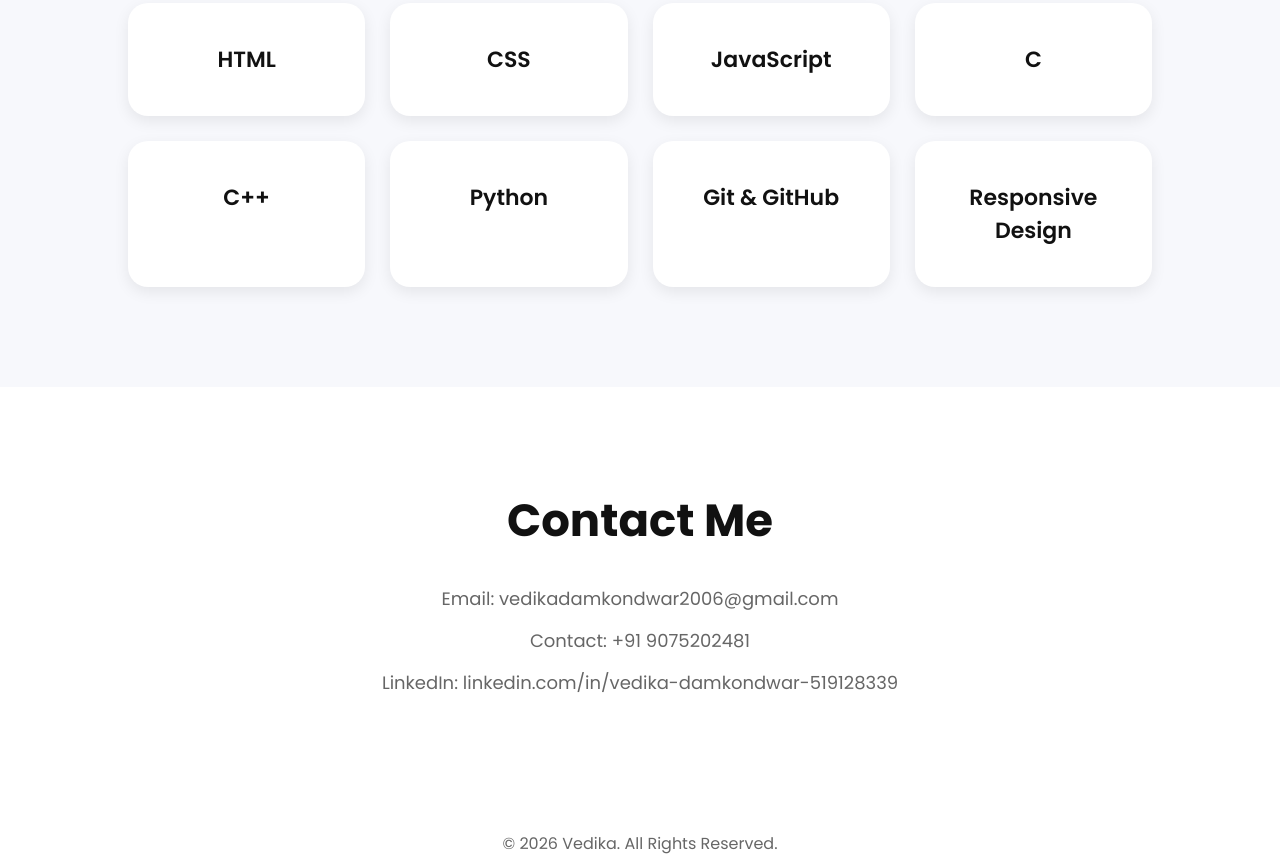
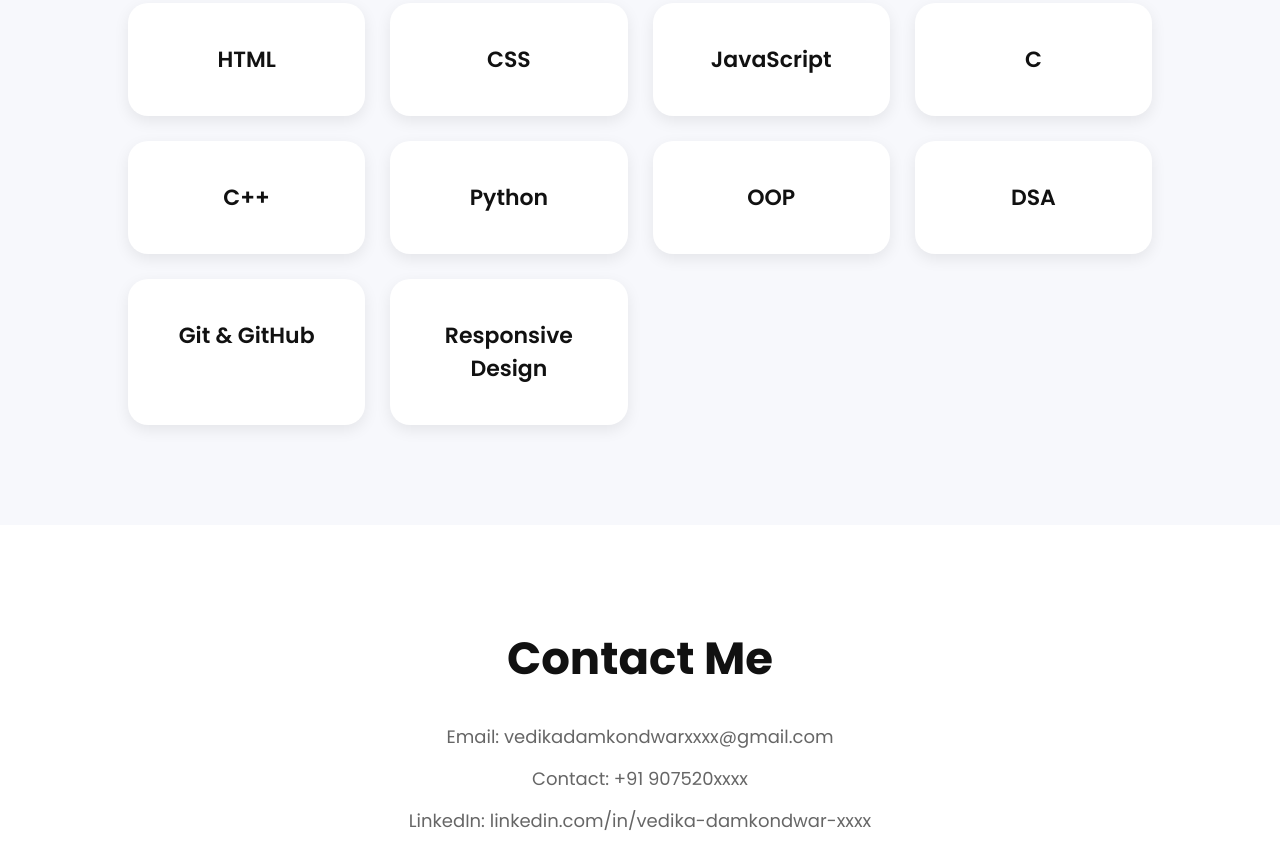
Before and after one commit to damvedika07/personal-portfolio, a plain HTML site: page index.html in a window 1280 px wide. Shown: the part 1396-2255 px from the top of the page. Drawn offline with Linux system fonts and the light colour scheme.

Commit message:
Updated portfolio

```diff
--- a/index.html
+++ b/index.html
@@ -58,11 +58,6 @@
 
         </div>
 
-        <div class="hero-image">
-
-            <img src="portfolio/image.png" alt="Profile Image">
-
-        </div>
 
     </section>
 
@@ -98,6 +93,8 @@
             <div class="skill">C</div>
             <div class="skill">C++</div>
             <div class="skill">Python</div>
+            <div class="skill">OOP</div>
+            <div class="skill">DSA</div>
             <div class="skill">Git & GitHub</div>
             <div class="skill">Responsive Design</div>
 
@@ -113,9 +110,9 @@
             Contact Me
         </h2>
 
-        <p>Email: vedikadamkondwar2006@gmail.com</p>
-        <p>Contact: +91 9075202481</p>
-        <p>LinkedIn: linkedin.com/in/vedika-damkondwar-519128339</p>
+        <p>Email: vedikadamkondwarxxxx@gmail.com</p>
+        <p>Contact: +91 907520xxxx</p>
+        <p>LinkedIn: linkedin.com/in/vedika-damkondwar-xxxx</p>
 
     </section>
 
@@ -125,5 +122,6 @@
         <p>© 2026 Vedika. All Rights Reserved.</p>
     </footer>
 
+
 </body>
 </html>
```
Also changed, not shown: portfolio/image.png (deleted).
